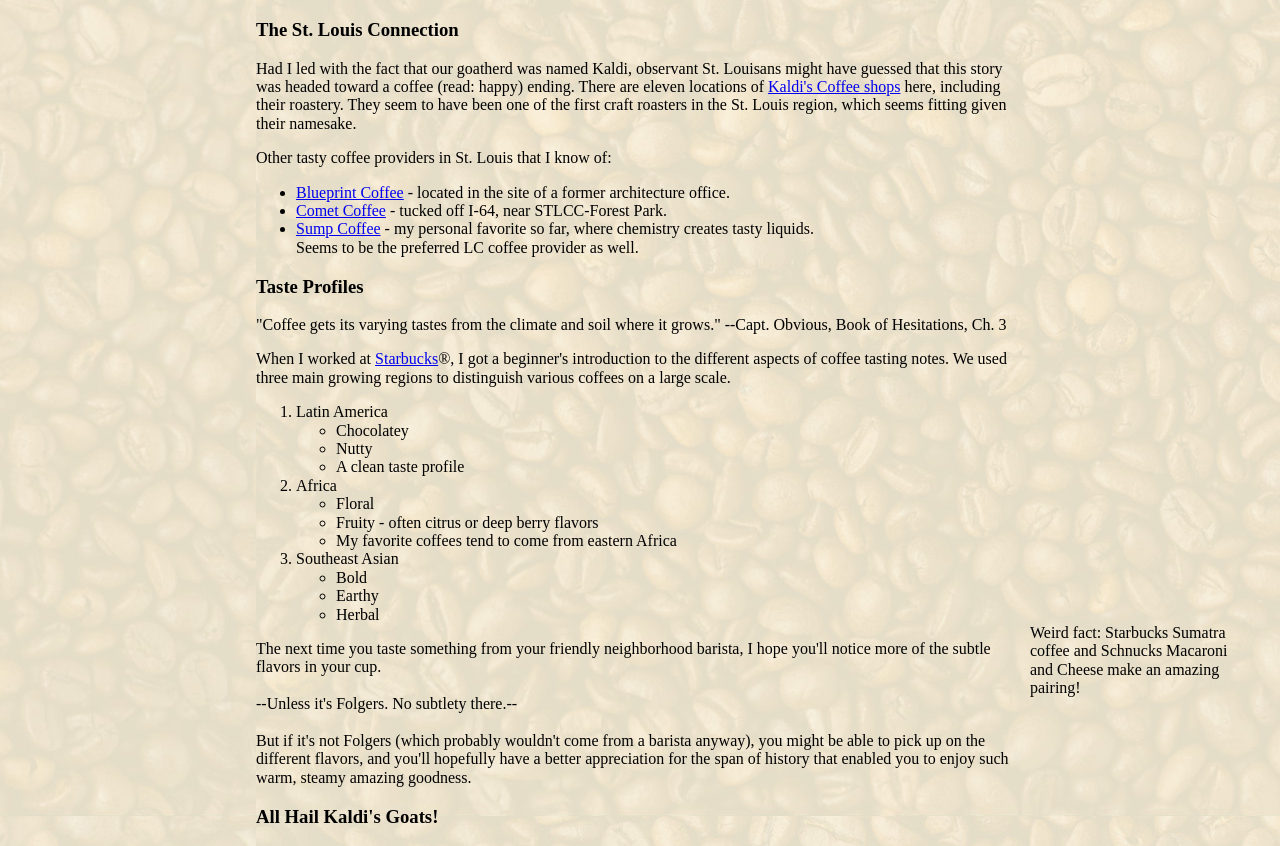
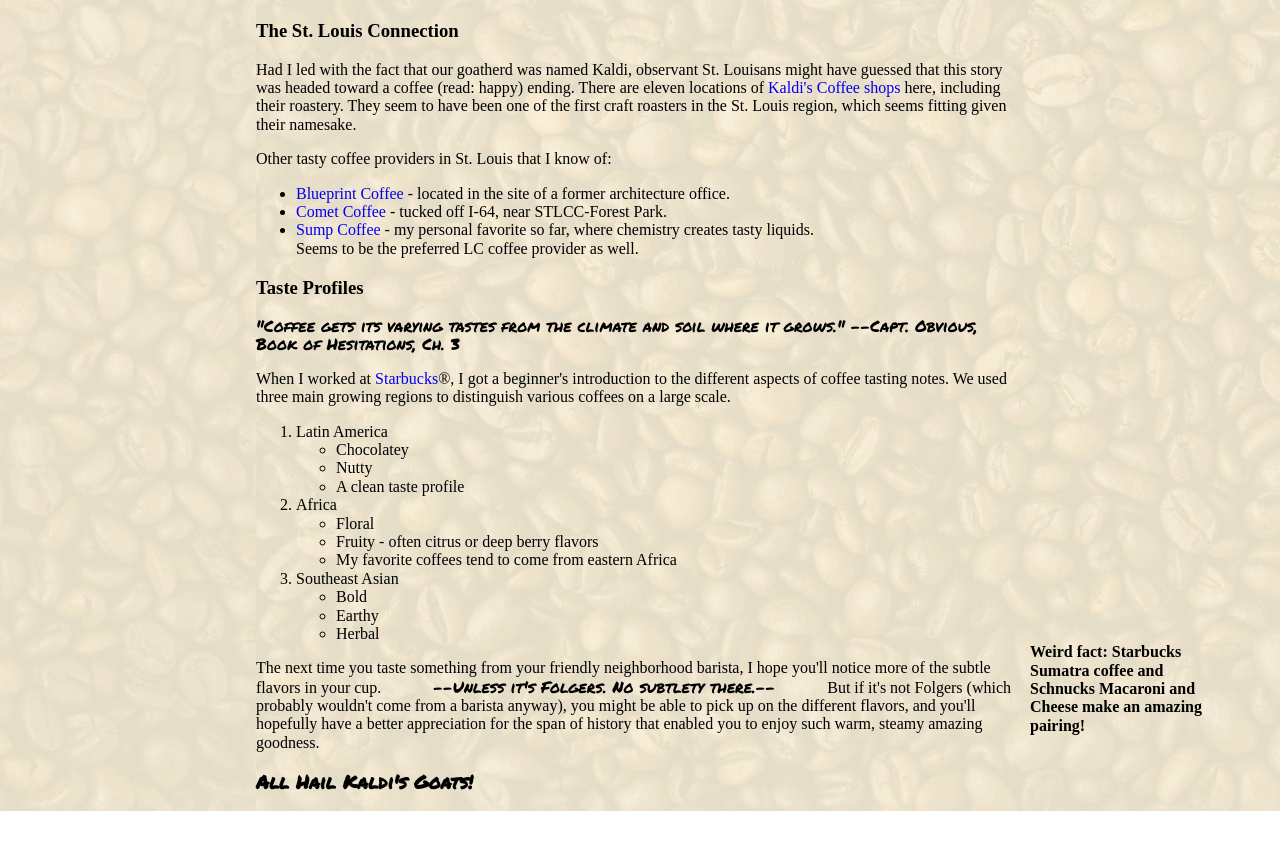
Before and after one commit to AllynHD/html-me-something, a plain HTML site: page index.html in a window 1280 px wide. Shown: the part 1318-2164 px from the top of the page. After the commit the page ends 2129 px from the top, so only its background shows below. Drawn offline with Linux system fonts and the light colour scheme; a web font is replaced by a local one.

Commit message:
added classes and padding, ready for submission

```diff
--- a/index.html
+++ b/index.html
@@ -4,18 +4,20 @@
     <meta charset="utf-8" />
     <title>How Goats Changed the World</title>
     <link rel="stylesheet" type="text/css" href="styles.css" />
+    <link rel="stylesheet" media="screen" href="https://fontlibrary.org/face/carlito" type="text/css"/>
+    <link href="https://fonts.googleapis.com/css?family=Permanent+Marker" rel="stylesheet">
 </head>
 <body>
     <header><img src = "images/shenanigoats-small.jpg" alt = "A herd of goats"/> </header>
 
     <main>
     <div>
-        <h1>Ever think to yourself, "I'm so glad goats exist!"?</h1>
+        <h1 class = "not-a-joke">Ever think to yourself, "I'm so glad goats exist!"?</h1>
 
         <p>Yeah, me neither, really. Not that I have anything against goats. I just don't really think
         about them that often. <br>They're not a regular part of my life. <br>I don't live on a farm.
-        <br>Most of the meat I eat comes from other sources. <br>Really, I could probably go multiple years
-        without a goat interaction in any way, shape, or form.</p>
+        <br>Most of the meat I eat comes from other sources. <br><span class = "not-a-joke">Really, I could probably go multiple years
+        without a goat interaction in any way, shape, or form.</span></p>
 
         <p>So it's strange when I remember - If it weren't for goats, my life would be so much worse.
             I bet at least a quarter of all the people who may read this would say the same.</p>
@@ -23,8 +25,8 @@
         <p>But I'm getting ahead of myself.</p>
     </div>
 
-    <aside>Really, this is just an excuse to use the &lt;aside&gt; tag. GOATs crying!!
-        Tom Brady!<img src = "images/crying-tom-brady-194.jpg"/> Michael Jordan!<img src = "images/crying-jordan.jpg"/> Serena Williams!<img src = "images/crying-serena-194.jpg"/>
+    <aside>Really, this is just an excuse to use the &lt;aside&gt; tag. <span class="bad-joke">GOATs crying!!
+        Tom Brady!<img src = "images/crying-tom-brady-194.jpg"/> Michael Jordan!<img src = "images/crying-jordan.jpg"/> Serena Williams!<img src = "images/crying-serena-194.jpg"/> </span>
     </aside>
     <div>
         <h3>Yes, goats have changed the world!</h3>
@@ -36,7 +38,7 @@
 
         <p>Like any good researcher would do, our goatherd went to inspect the
             situation more closely. After gathering some data, he realized that
-            the goats had been licking the red berries of a nearby shrub.</p>
+            the goats had been licking the red berries of a nearby <span class="bad-joke">shrubbery</span>.</p>
 
         <p>We don't know if it was the long days in the sub-Saharan sun,
             a desire to identify more strongly with his animals, or mere curiosity,
@@ -70,7 +72,7 @@
     <div>
         <h3>Taste Profiles</h3>
 
-        <p>"Coffee gets its varying tastes from the climate and soil where it grows." --Capt. Obvious, Book of Hesitations, Ch. 3</p>
+        <p class="bad-joke">"Coffee gets its varying tastes from the climate and soil where it grows." --Capt. Obvious, Book of Hesitations, Ch. 3</p>
 
         <p>When I worked at <a href = "starbucks.html">Starbucks</a>&reg;, I got a beginner's introduction to the different aspects of coffee tasting notes.
             We used three main growing regions to distinguish various coffees on a large scale.</p>
@@ -93,17 +95,16 @@
                     <li>Bold</li>
                     <li>Earthy</li>
                     <li>Herbal</li>
-                    <aside id = "inset">Weird fact: Starbucks Sumatra coffee and Schnucks Macaroni and Cheese make an amazing pairing!</aside></li>
+                    <aside id = "inset" class = "not-a-joke">Weird fact: Starbucks Sumatra coffee and Schnucks Macaroni and Cheese make an amazing pairing!</aside></li>
                 </ul>
         </ol>
     </div>
     </article>
     <p>The next time you taste something from your friendly neighborhood barista, I hope you'll notice more of the subtle flavors in your cup.
-        <br><br>--Unless it's Folgers. No subtlety there.--
-        <br><br>But if it's not Folgers (which probably wouldn't come from a barista anyway), you might be able to pick up on the different flavors,
+        <span class="spacer bad-joke">--Unless it's Folgers. No subtlety there.--</span>        But if it's not Folgers (which probably wouldn't come from a barista anyway), you might be able to pick up on the different flavors,
         and you'll hopefully have a better appreciation for the span of history that enabled you to enjoy such warm, steamy amazing goodness.</p>
 
     </main>
-    <footer><h3>All Hail Kaldi's Goats!</h3></footer>
+    <footer><h3 class="bad-joke">All Hail Kaldi's Goats!</h3></footer>
 </body>
 </html>
--- a/styles.css
+++ b/styles.css
@@ -1,7 +1,7 @@
 /*! normalize.css v8.0.0 | MIT License | github.com/necolas/normalize.css */
 
 /* Document
-needs padding, class selector
+
    ========================================================================== */
 
 /**
@@ -35,6 +35,7 @@
 
   body {
     margin: 0;
+    font-family: 'CarlitoRegular';
 
   }
 
@@ -87,6 +88,7 @@
 
   a {
     background-color: transparent;
+    text-decoration: none;
   }
 
   /**
@@ -362,4 +364,17 @@
 
 #inset {
     margin-right: 50px;
+    padding-left: 30px;
 }
+
+.bad-joke {
+    font-family: 'Permanent Marker', cursive;
+}
+
+.spacer {
+    padding: 3em;
+    }
+
+.not-a-joke {
+    font-weight: bold;
+}
```
